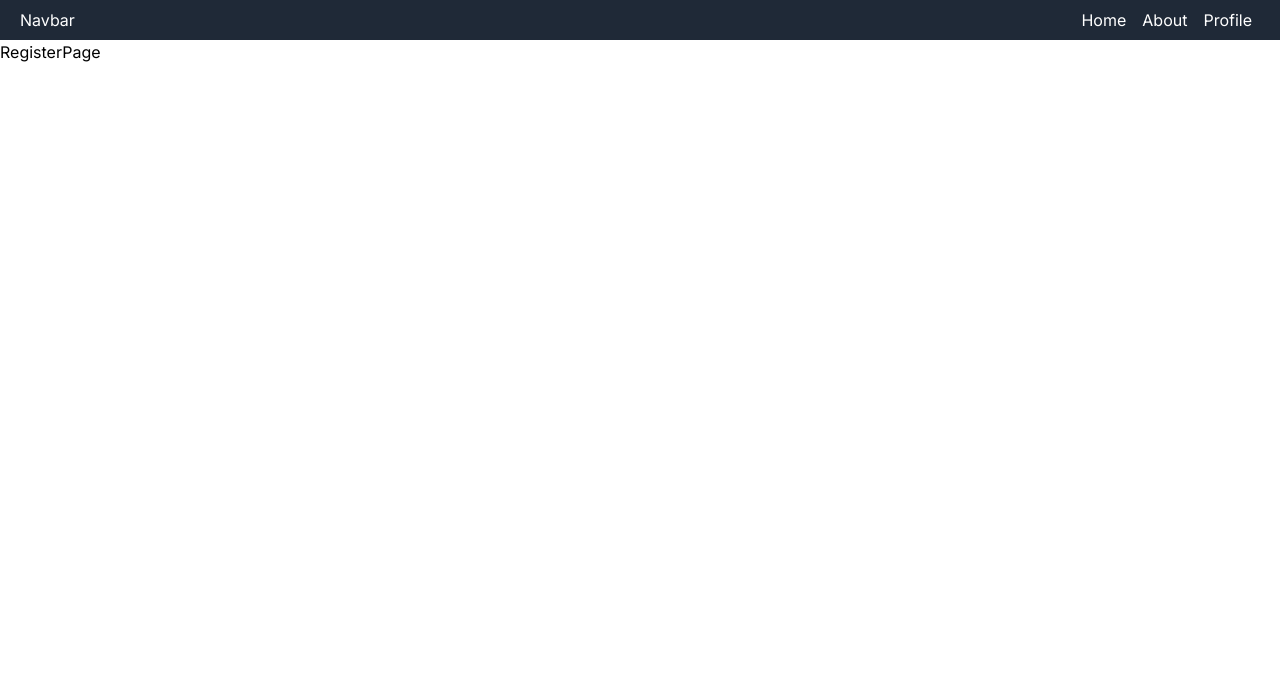
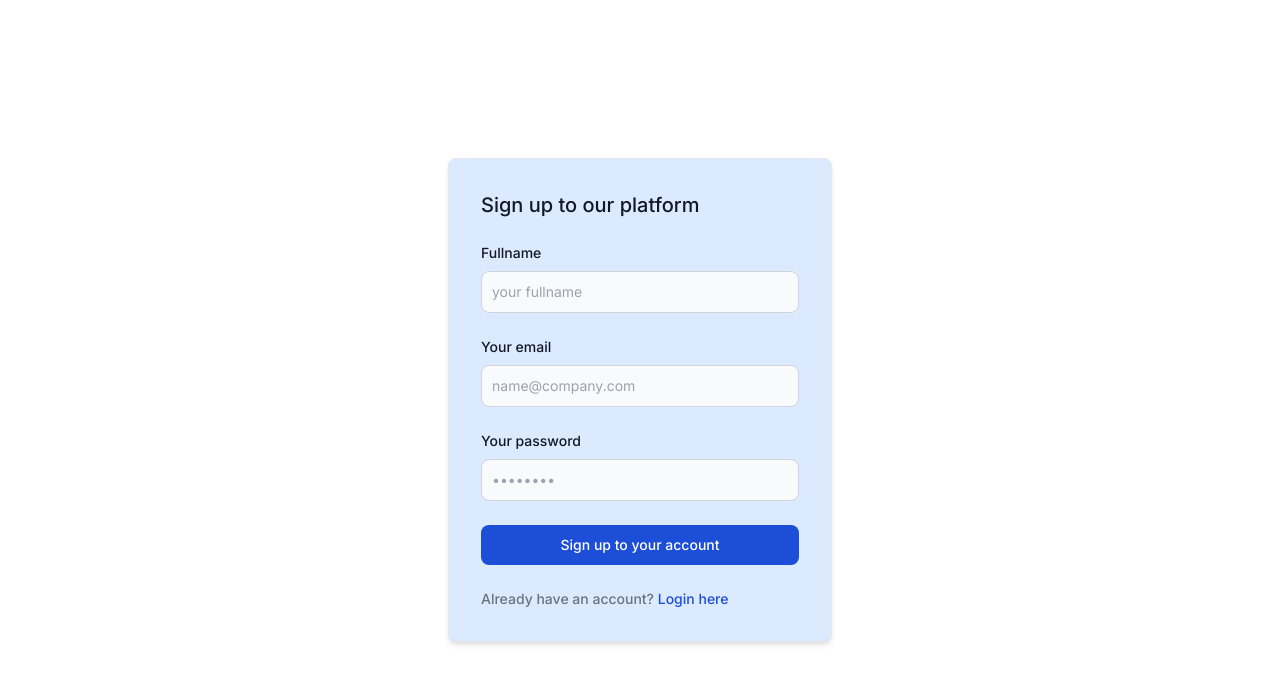
Before and after one commit to fikiap23/app-router, a Next.js app: page /register in a window 1280 px wide. Shown: the top 684 px of the page. Built offline with nearby package versions, Linux system fonts and the light colour scheme.

Commit message:
navigasi

```diff
--- a/src/app/(auth)/login/page.tsx
+++ b/src/app/(auth)/login/page.tsx
@@ -1,7 +1,89 @@
+import Link from 'next/link'
 import React from 'react'
 
 const LoginPage = () => {
-  return <div>LoginPage</div>
+  return (
+    <div className="h-screen  flex justify-center items-center">
+      <div className=" bg-blue-100 w-full h-full md:h-fit md:w-1/3  shadow-md border border-gray-200 rounded-lg max-w-sm p-4 sm:p-6 lg:p-8 dark:bg-gray-800 dark:border-gray-700">
+        <form className="space-y-6" action="#">
+          <h3 className="text-xl font-medium text-gray-900 dark:text-white">
+            Sign in to our platform
+          </h3>
+          <div>
+            <label
+              htmlFor="email"
+              className="text-sm font-medium text-gray-900 block mb-2 dark:text-gray-300"
+            >
+              Your email
+            </label>
+            <input
+              type="email"
+              name="email"
+              id="email"
+              className="bg-gray-50 border border-gray-300 text-gray-900 sm:text-sm rounded-lg focus:ring-blue-500 focus:border-blue-500 block w-full p-2.5 dark:bg-gray-600 dark:border-gray-500 dark:placeholder-gray-400 dark:text-white"
+              placeholder="name@company.com"
+            />
+          </div>
+          <div>
+            <label
+              htmlFor="password"
+              className="text-sm font-medium text-gray-900 block mb-2 dark:text-gray-300"
+            >
+              Your password
+            </label>
+            <input
+              type="password"
+              name="password"
+              id="password"
+              placeholder="••••••••"
+              className="bg-gray-50 border border-gray-300 text-gray-900 sm:text-sm rounded-lg focus:ring-blue-500 focus:border-blue-500 block w-full p-2.5 dark:bg-gray-600 dark:border-gray-500 dark:placeholder-gray-400 dark:text-white"
+            />
+          </div>
+          <div className="flex items-start">
+            <div className="flex items-start">
+              <div className="flex items-center h-5">
+                <input
+                  id="remember"
+                  aria-describedby="remember"
+                  type="checkbox"
+                  className="bg-gray-50 border border-gray-300 focus:ring-3 focus:ring-blue-300 h-4 w-4 rounded dark:bg-gray-700 dark:border-gray-600 dark:focus:ring-blue-600 dark:ring-offset-gray-800"
+                />
+              </div>
+              <div className="text-sm ml-3">
+                <label
+                  htmlFor="remember"
+                  className="font-medium text-gray-900 dark:text-gray-300"
+                >
+                  Remember me
+                </label>
+              </div>
+            </div>
+            <a
+              href="#"
+              className="text-sm text-blue-700 hover:underline ml-auto dark:text-blue-500"
+            >
+              Lost Password?
+            </a>
+          </div>
+          <button
+            type="submit"
+            className="w-full text-white bg-blue-700 hover:bg-blue-800 focus:ring-4 focus:ring-blue-300 font-medium rounded-lg text-sm px-5 py-2.5 text-center dark:bg-blue-600 dark:hover:bg-blue-700 dark:focus:ring-blue-800"
+          >
+            Login to your account
+          </button>
+          <div className="text-sm font-medium text-gray-500 dark:text-gray-300">
+            Not registered?{' '}
+            <Link
+              href="/register"
+              className="text-blue-700 hover:underline dark:text-blue-500"
+            >
+              Create account
+            </Link>
+          </div>
+        </form>
+      </div>
+    </div>
+  )
 }
 
 export default LoginPage
--- a/src/app/(auth)/register/page.tsx
+++ b/src/app/(auth)/register/page.tsx
@@ -1,7 +1,79 @@
+import Link from 'next/link'
 import React from 'react'
 
 const RegisterPage = () => {
-  return <div>RegisterPage</div>
+  return (
+    <div className="h-screen  flex justify-center items-center">
+      <div className=" bg-blue-100 w-full h-full md:h-fit md:w-1/3  shadow-md border border-gray-200 rounded-lg max-w-sm p-4 sm:p-6 lg:p-8 dark:bg-gray-800 dark:border-gray-700">
+        <form className="space-y-6" action="#">
+          <h3 className="text-xl font-medium text-gray-900 dark:text-white">
+            Sign up to our platform
+          </h3>
+          <div>
+            <label
+              htmlFor="fullname"
+              className="text-sm font-medium text-gray-900 block mb-2 dark:text-gray-300"
+            >
+              Fullname
+            </label>
+            <input
+              type="text"
+              name="fullname"
+              id="fullname"
+              className="bg-gray-50 border border-gray-300 text-gray-900 sm:text-sm rounded-lg focus:ring-blue-500 focus:border-blue-500 block w-full p-2.5 dark:bg-gray-600 dark:border-gray-500 dark:placeholder-gray-400 dark:text-white"
+              placeholder="your fullname"
+            />
+          </div>
+          <div>
+            <label
+              htmlFor="email"
+              className="text-sm font-medium text-gray-900 block mb-2 dark:text-gray-300"
+            >
+              Your email
+            </label>
+            <input
+              type="email"
+              name="email"
+              id="email"
+              className="bg-gray-50 border border-gray-300 text-gray-900 sm:text-sm rounded-lg focus:ring-blue-500 focus:border-blue-500 block w-full p-2.5 dark:bg-gray-600 dark:border-gray-500 dark:placeholder-gray-400 dark:text-white"
+              placeholder="name@company.com"
+            />
+          </div>
+          <div>
+            <label
+              htmlFor="password"
+              className="text-sm font-medium text-gray-900 block mb-2 dark:text-gray-300"
+            >
+              Your password
+            </label>
+            <input
+              type="password"
+              name="password"
+              id="password"
+              placeholder="••••••••"
+              className="bg-gray-50 border border-gray-300 text-gray-900 sm:text-sm rounded-lg focus:ring-blue-500 focus:border-blue-500 block w-full p-2.5 dark:bg-gray-600 dark:border-gray-500 dark:placeholder-gray-400 dark:text-white"
+            />
+          </div>
+
+          <button
+            type="submit"
+            className="w-full text-white bg-blue-700 hover:bg-blue-800 focus:ring-4 focus:ring-blue-300 font-medium rounded-lg text-sm px-5 py-2.5 text-center dark:bg-blue-600 dark:hover:bg-blue-700 dark:focus:ring-blue-800"
+          >
+            Sign up to your account
+          </button>
+          <div className="text-sm font-medium text-gray-500 dark:text-gray-300">
+            Already have an account?{' '}
+            <Link
+              href="/login"
+              className="text-blue-700 hover:underline dark:text-blue-500"
+            >
+              Login here
+            </Link>
+          </div>
+        </form>
+      </div>
+    </div>
+  )
 }
 
 export default RegisterPage
--- a/src/app/layout.tsx
+++ b/src/app/layout.tsx
@@ -1,24 +1,30 @@
-import type { Metadata } from 'next'
+'use client'
+// import type { Metadata } from 'next'
 import { Inter } from 'next/font/google'
 import './globals.css'
 import Navbar from './navbar'
+import { usePathname } from 'next/navigation'
 
 const inter = Inter({ subsets: ['latin'] })
 
-export const metadata: Metadata = {
-  title: 'Create Next App',
-  description: 'Generated by create next app',
-}
+const disableNavbar = ['/login', '/register']
+
+// export const metadata: Metadata = {
+//   title: 'Create Next App',
+//   description: 'Generated by create next app',
+// }
 
 export default function RootLayout({
   children,
 }: Readonly<{
   children: React.ReactNode
 }>) {
+  const pathname = usePathname()
   return (
     <html lang="en">
       <body className={inter.className}>
-        <Navbar />
+        {!disableNavbar.includes(pathname) && <Navbar />}
+
         {children}
       </body>
     </html>
--- a/src/app/navbar.tsx
+++ b/src/app/navbar.tsx
@@ -1,22 +1,60 @@
+'use client'
 import Link from 'next/link'
-import React from 'react'
+import { usePathname, useRouter } from 'next/navigation'
 
 const Navbar = () => {
+  const pathname = usePathname()
+  const router = useRouter()
+  // console.log(pathname)
   return (
-    <nav className="flex bg-gray-800 py-2 px-5">
+    <nav className="flex bg-gray-800 py-2 px-5 justify-between items-center">
+      <div className="flex">
         <h1 className="text-white">Navbar</h1>
-      <ul className="flex ml-auto text-white">
+        <ul className="flex ml-5 text-white">
           <Link href={'/'}>
-          <li className="mx-2 cursor-pointer">Home</li>{' '}
+            <li
+              className={`mx-2 cursor-pointer ${
+                pathname === '/' && 'font-bold text-blue-200'
+              }`}
+            >
+              Home
+            </li>{' '}
           </Link>
           <Link href={'/about'}>
-          <li className="mx-2 cursor-pointer">About</li>{' '}
+            <li
+              className={`mx-2 cursor-pointer ${
+                pathname === '/about' && 'font-bold text-blue-200'
+              }`}
+            >
+              About
+            </li>{' '}
           </Link>
           <Link href={'/about/profile'}>
             {' '}
-          <li className="mx-2 cursor-pointer">Profile</li>{' '}
+            <li
+              className={`mx-2 cursor-pointer ${
+                pathname === '/about/profile' && 'font-bold text-blue-200'
+              }`}
+            >
+              Profile
+            </li>{' '}
           </Link>
         </ul>
+      </div>
+      <div className="text-white flex gap-2">
+        <button
+          onClick={() => router.push('/login')}
+          className="cursor-pointer py-1 px-3 bg-blue-500 rounded-md"
+        >
+          Login
+        </button>
+        <button
+          onClick={() => router.push('/register')}
+          className="cursor-pointer py-1 px-3 bg-green-500 rounded-md"
+        >
+          Register
+        </button>
+      </div>
     </nav>
   )
 }
```
Lines whose indentation alone changed are shown as unchanged.
